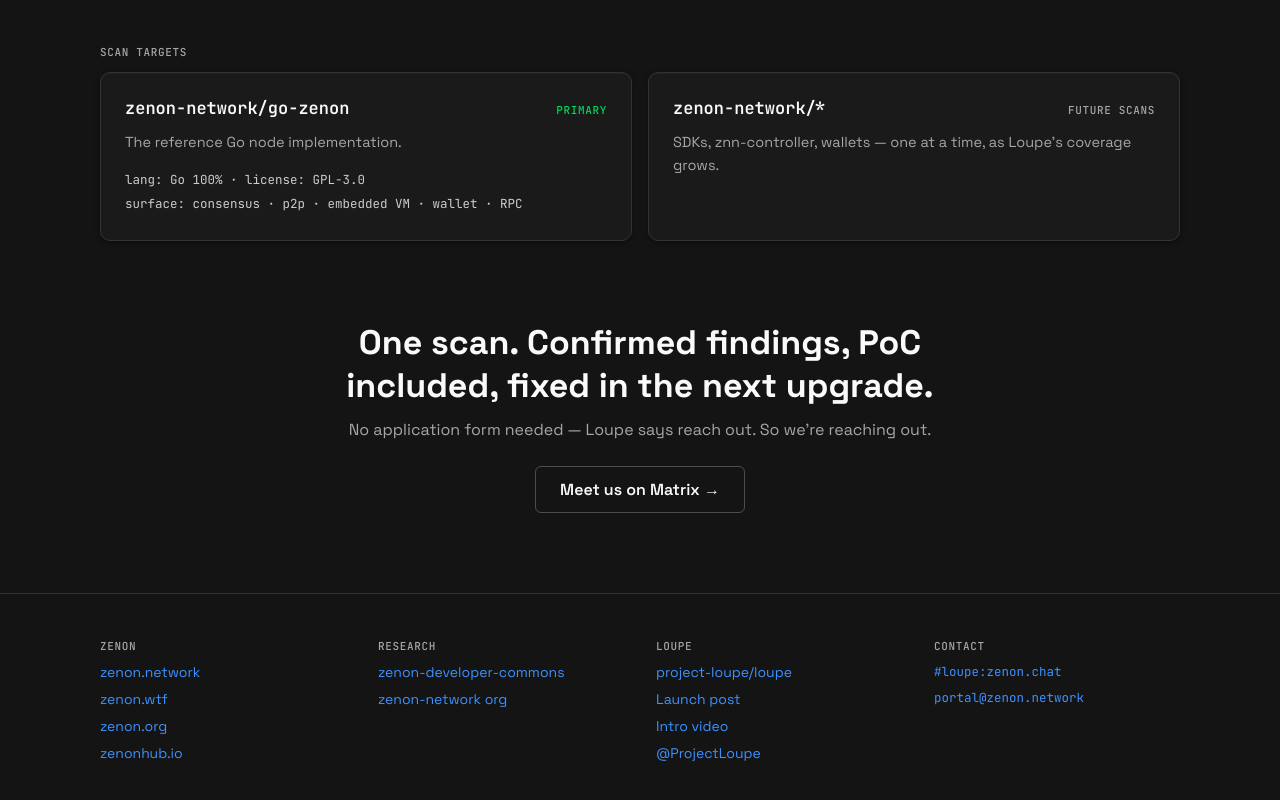
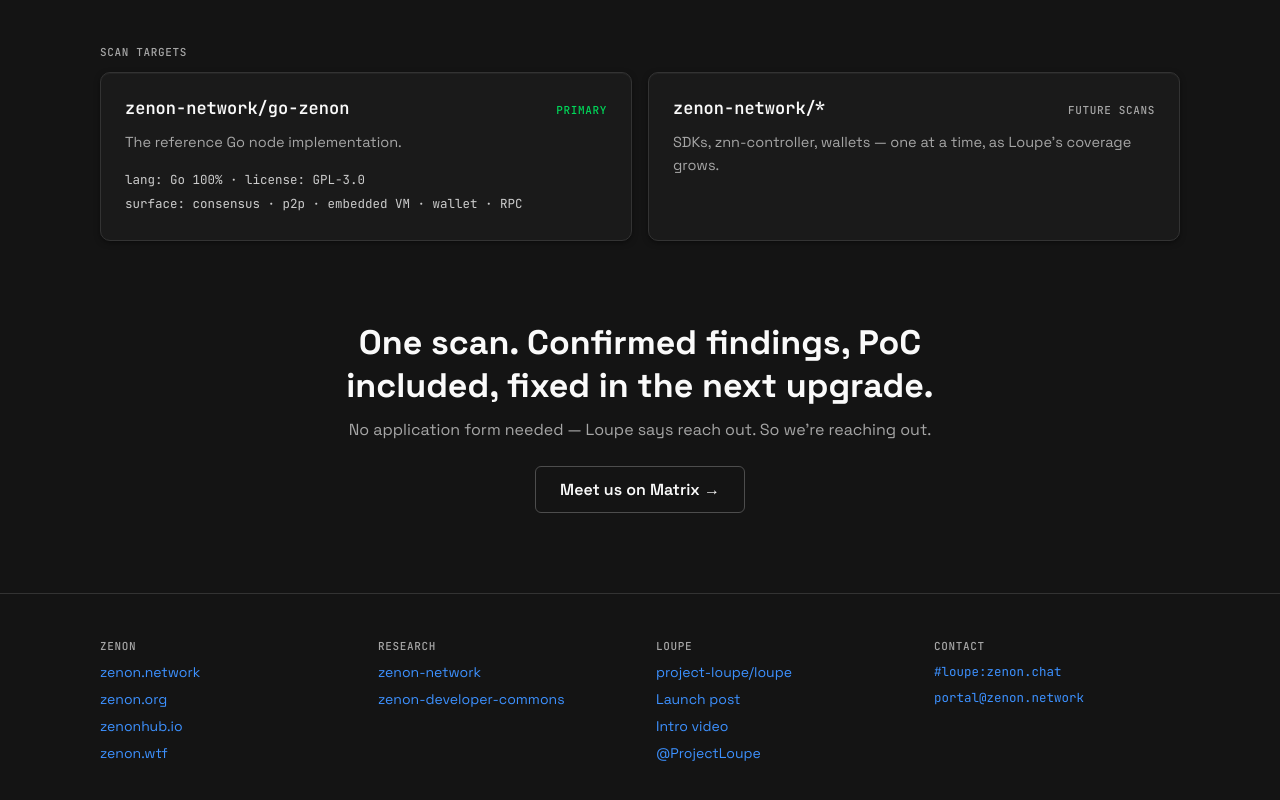
Before and after one commit to 0x3639/loupe, a Vue app: page / in a window 1280 px wide. Shown: the part 2886-3686 px from the top of the page. Built offline with nearby package versions, Linux system fonts and the light colour scheme; no server answers.

Commit message:
copy: reorder footer links — zenon-network first in Research (drop 'org'), zenon.wtf last in Zenon
Co-Authored-By: Claude Fable 5 <noreply@anthropic.com>

```diff
--- a/src/components/SiteFooter.vue
+++ b/src/components/SiteFooter.vue
@@ -6,14 +6,14 @@
       <div class="col">
         <span class="ledger-label">Zenon</span>
         <a href="https://zenon.network">zenon.network</a>
-        <a href="https://zenon.wtf/">zenon.wtf</a>
         <a href="https://zenon.org">zenon.org</a>
         <a href="https://zenonhub.io">zenonhub.io</a>
+        <a href="https://zenon.wtf/">zenon.wtf</a>
       </div>
       <div class="col">
         <span class="ledger-label">Research</span>
+        <a href="https://github.com/zenon-network">zenon-network</a>
         <a href="https://github.com/TminusZ/zenon-developer-commons">zenon-developer-commons</a>
-        <a href="https://github.com/zenon-network">zenon-network org</a>
       </div>
       <div class="col">
         <span class="ledger-label">Loupe</span>
```
